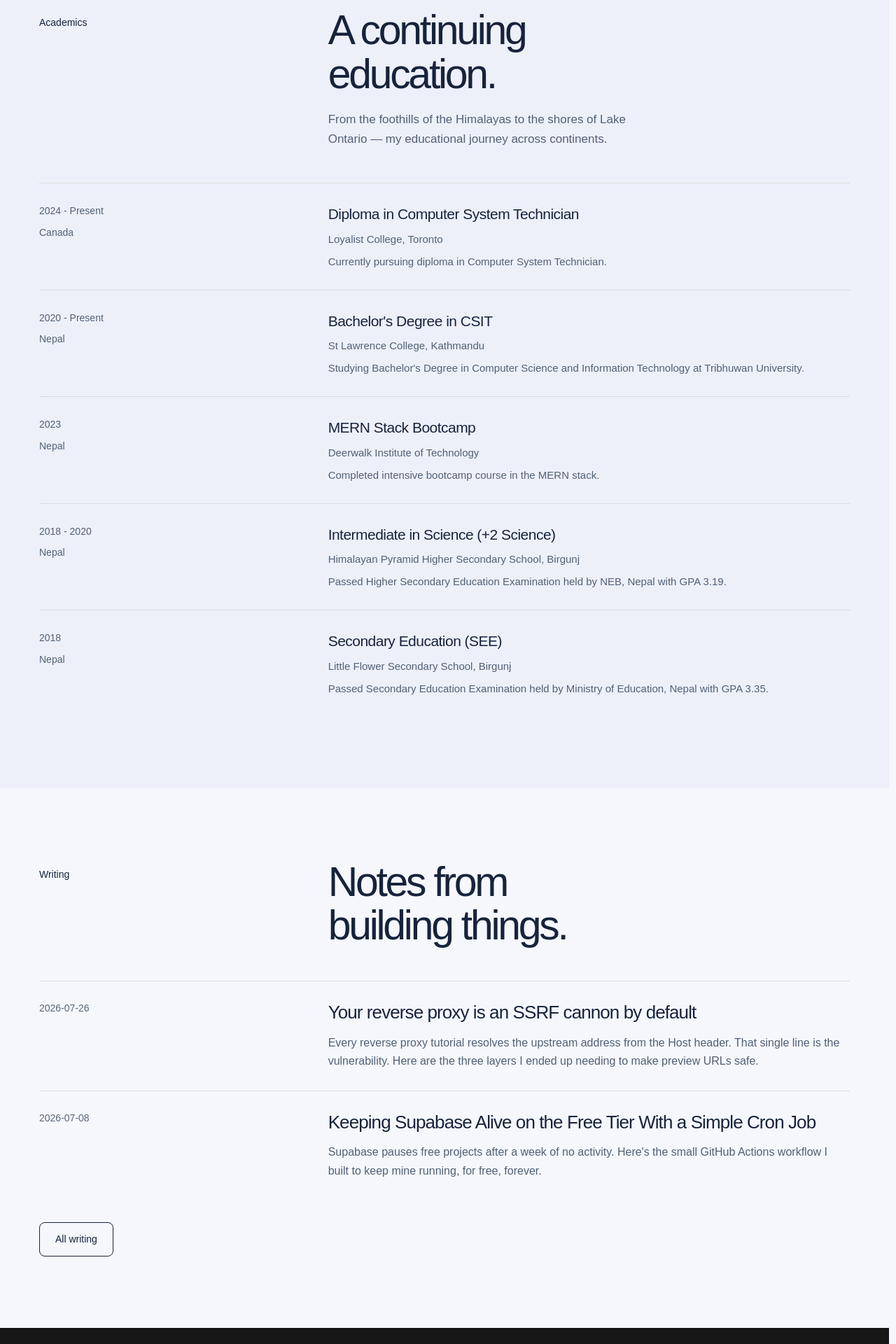
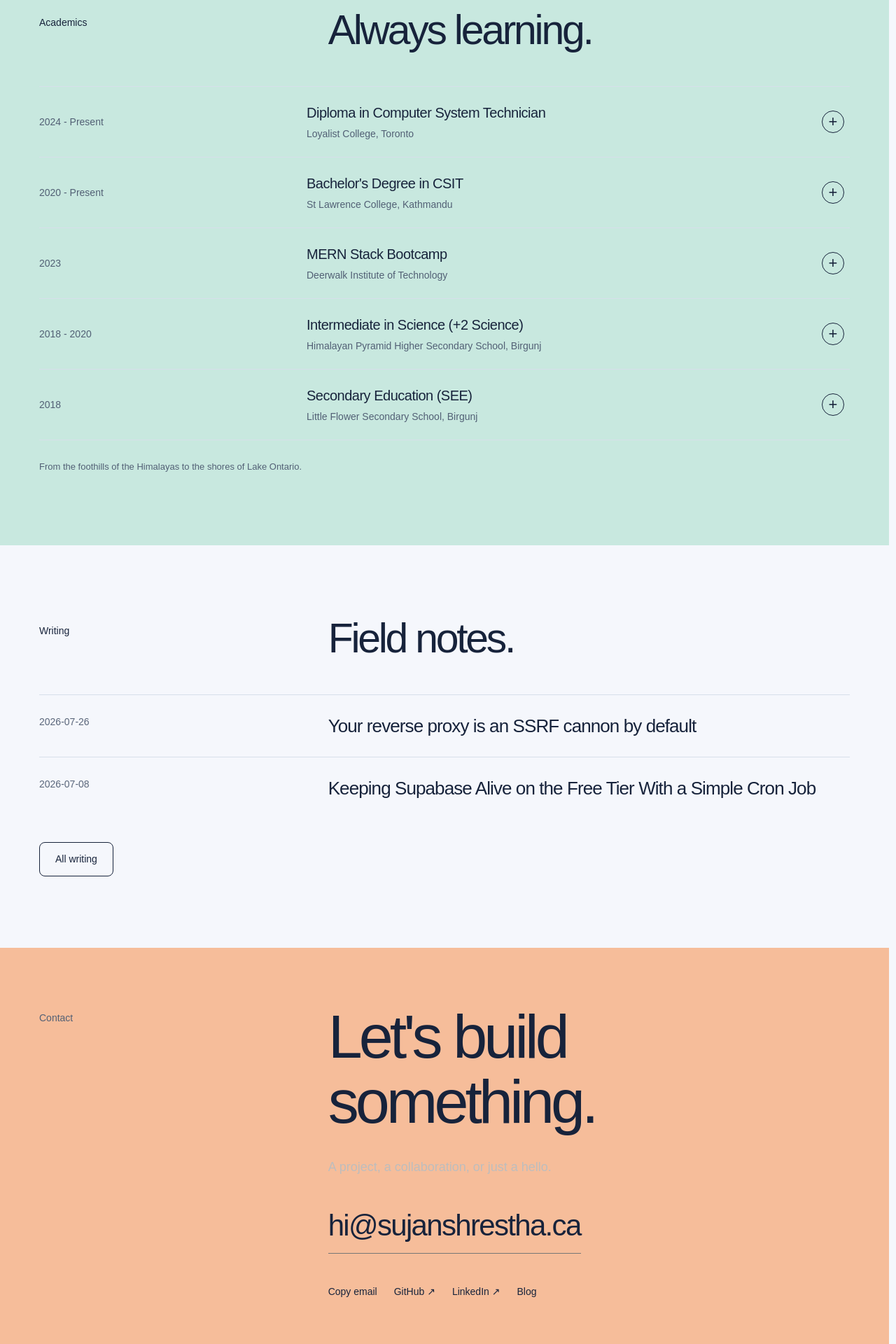
Before and after one commit to darkweb19/sujanshrestha.ca, a Next.js app: page / in a window 1280 px wide. Shown: the part 3740-5660 px from the top of the page at 70% size. Built offline with nearby package versions, Linux system fonts and the light colour scheme.

Commit message:
feat: make education writing and contact easier to scan

```diff
--- a/app/globals.css
+++ b/app/globals.css
@@ -709,12 +709,12 @@ textarea {
 	color: var(--color-text-dim);
 }
 .contact-section {
-	background: #171717;
-	color: white;
+	background: var(--color-peach);
+	color: var(--color-text-primary);
 	padding-block: 96px;
 }
 .contact-section .section-kicker {
-	color: #bbbbbb;
+	color: var(--color-text-muted);
 }
 .contact-section .section-title {
 	font-size: clamp(48px, 7vw, 88px);
@@ -735,7 +735,7 @@ textarea {
 	overflow-wrap: anywhere;
 }
 .contact-email:hover {
-	border-color: white;
+	border-color: var(--color-text-primary);
 }
 .contact-links {
 	display: flex;
@@ -756,7 +756,7 @@ textarea {
 	text-underline-offset: 5px;
 }
 .contact-section :focus-visible {
-	outline-color: white;
+	outline-color: var(--color-text-primary);
 }
 .site-footer {
 	padding-block: 36px;
@@ -1202,3 +1202,21 @@ textarea {
  .career-heading .timeline-role { font-size: 20px; }
  .career-body { margin-left: 0; padding-right: 0; }
 }
+
+.education-section { background: var(--color-mint); }
+.education-list > li:last-child { border-bottom: 1px solid var(--color-glass-border); }
+.education-disclosure > summary { display: grid; grid-template-columns: 1fr 2fr 40px; gap: 28px; align-items: center; padding-block: 22px; }
+.education-degree { display: block; font-size: 20px; font-weight: 500; letter-spacing: -.025em; }
+.education-institution { display: block; margin-top: 5px; color: var(--color-text-muted); font-size: 14px; line-height: 1.5; }
+.education-note { margin-top: 28px; font-size: 13px; color: var(--color-text-muted); }
+.contact-section { padding-block: 80px; }
+.contact-section .section-heading { margin-bottom: 32px; }
+.contact-section .section-title { max-width: 620px; }
+.contact-section .contact-email { color: var(--color-text-primary); }
+.contact-section .contact-links { color: var(--color-text-primary); }
+@media(max-width: 640px) {
+ .education-disclosure > summary { grid-template-columns: minmax(0,1fr) 32px; gap: 12px; }
+ .education-disclosure .timeline-date { grid-column: 1 / -1; font-size: 12px; }
+ .education-degree { font-size: 18px; }
+ .contact-section { padding-block: 64px; }
+}
--- a/components/Academics.tsx
+++ b/components/Academics.tsx
@@ -1,40 +1,15 @@
 import { education } from "@/lib/portfolio";
 export default function Academics() {
-	return (
-		<section id="academics" className="portfolio-section education-section">
-			<div className="section-container">
-				<header className="section-heading">
-					<h2 className="section-kicker">Academics</h2>
-					<div>
-						<p className="section-title">
-							A continuing
-							<br />
-							education.
-						</p>
-						<p className="education-intro">
-							From the foothills of the Himalayas to the shores of Lake Ontario
-							— my educational journey across continents.
-						</p>
-					</div>
-				</header>
-				<ol>
-					{education.map((item) => (
-						<li key={item.level} className="education-row">
-							<div className="timeline-date">
-								{item.year}
-								<span className="block mt-2">
-									{item.country === "canada" ? "Canada" : "Nepal"}
-								</span>
-							</div>
-							<article>
-								<h3>{item.level}</h3>
-								<p>{item.institution}</p>
-								<p>{item.description}</p>
-							</article>
-						</li>
-					))}
-				</ol>
-			</div>
-		</section>
-	);
+ return <section id="academics" className="portfolio-section education-section">
+  <div className="section-container">
+   <header className="section-heading"><h2 className="section-kicker">Academics</h2><p className="section-title">Always learning.</p></header>
+   <ol className="education-list">{education.map(item=><li key={item.level}>
+    <details className="content-disclosure education-disclosure">
+     <summary><span className="timeline-date">{item.year}</span><span><span className="education-degree">{item.level}</span><span className="education-institution">{item.institution}</span></span><span className="disclosure-mark" aria-hidden="true">+</span></summary>
+     <div className="career-body disclosure-body"><p>{item.description}</p><p>{item.country==="canada"?"Canada":"Nepal"}</p></div>
+    </details>
+   </li>)}</ol>
+   <p className="education-note">From the foothills of the Himalayas to the shores of Lake Ontario.</p>
+  </div>
+ </section>;
 }
--- a/components/Contact.tsx
+++ b/components/Contact.tsx
@@ -26,14 +26,13 @@ export default function Contact() {
 			<div className="section-container">
 				<header className="section-heading">
 					<h2 className="section-kicker">Contact</h2>
-					<p className="section-title">Let&apos;s connect.</p>
+					<p className="section-title">Let&apos;s build something.</p>
 				</header>
 				<div className="about-grid">
 					<div />
 					<div>
 						<p className="contact-intro">
-							Whether you have a project in mind, want to collaborate, or just
-							want to say hello – I&apos;d love to hear from you!
+							A project, a collaboration, or just a hello.
 						</p>
 						<a href="mailto:hi@sujanshrestha.ca" className="contact-email">
 							hi@sujanshrestha.ca
@@ -58,7 +57,7 @@ export default function Contact() {
 							</a>
 							<a href="/blogs">Blog</a>
 						</div>
-						<p role="status" className="min-h-6 text-sm text-white/80">
+						<p role="status" className="min-h-6 text-sm text-text-muted">
 							{message}
 						</p>
 					</div>
--- a/components/Writing.tsx
+++ b/components/Writing.tsx
@@ -6,9 +6,7 @@ export default function Writing() {
 			<header className="section-heading">
 				<h2 className="section-kicker">Writing</h2>
 				<p className="section-title">
-					Notes from
-					<br />
-					building things.
+					Field notes.
 				</p>
 			</header>
 			{getPosts().map((post) => (
@@ -20,7 +18,6 @@ export default function Writing() {
 					<time className="writing-date">{post.date}</time>
 					<div>
 						<h3>{post.title}</h3>
-						<p>{post.description}</p>
 					</div>
 				</Link>
 			))}
```
